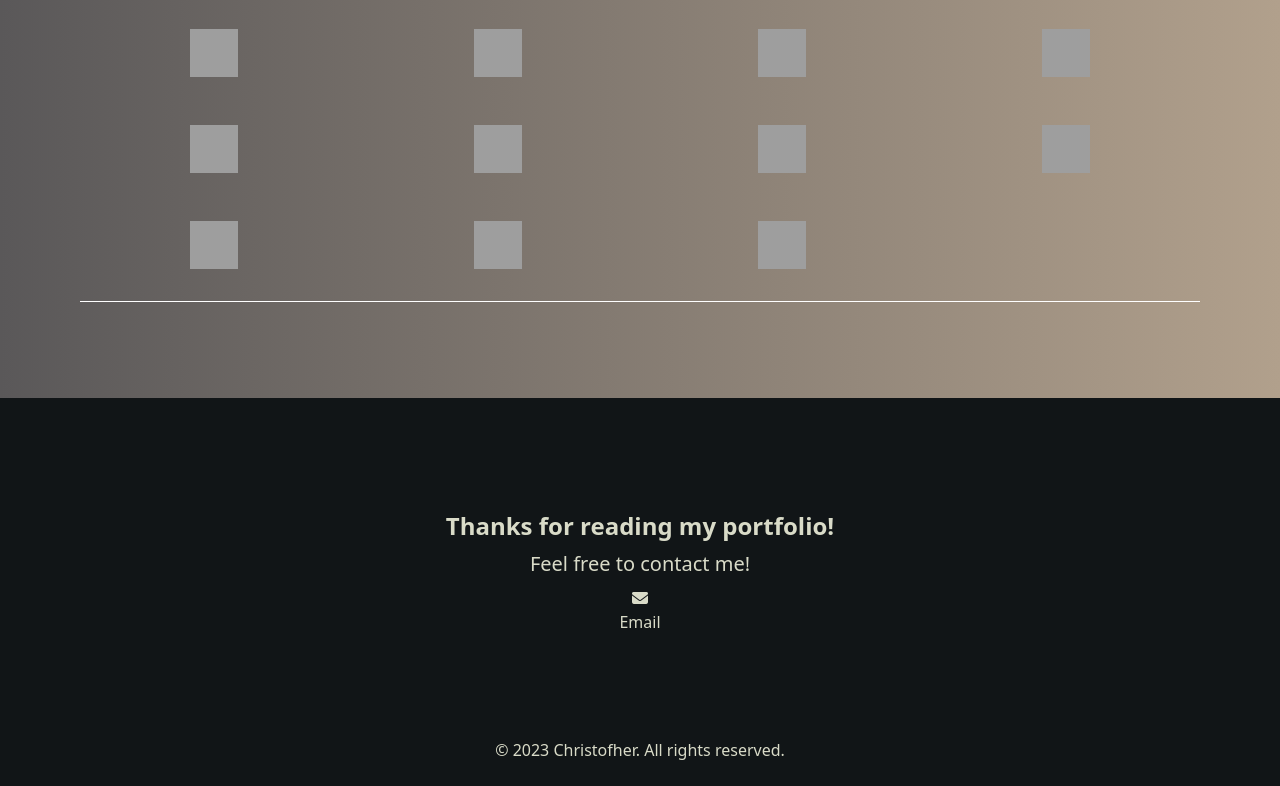
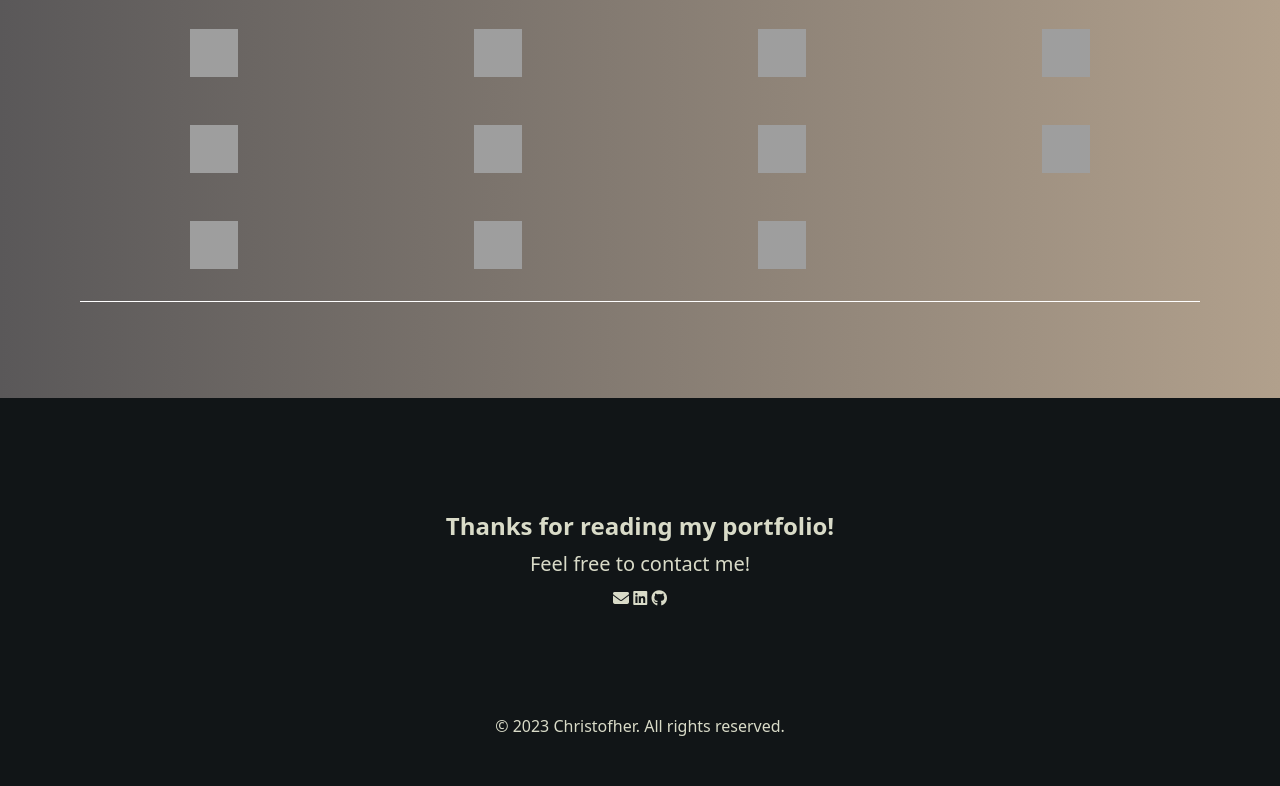
Before and after one commit to KostLinux/Portfolio, a plain HTML site: page src/index.html in a window 1280 px wide. Shown: the part 4617-5403 px from the top of the page. After the commit the page ends 5379 px from the top, so only its background shows below. Drawn offline with nearby package versions, Linux system fonts and the light colour scheme; grey boxes are pictures that could not be loaded.

Commit message:
Add linkedin and github into contacts

```diff
--- a/src/index.html
+++ b/src/index.html
@@ -150,7 +150,9 @@
                 <h1 class="text-2xl font-bold text-center mb-2">Thanks for reading my portfolio!</h1>
                 <p class="text-xl text-center mb-2">Feel free to contact me!</p>
                 <div class="text-center">
-                    <a href="mailto:christofher.kost@gmail.com"><i class="fas fa-envelope"></i><p>Email</p></a>
+                    <a href="mailto:christofher.kost@gmail.com"><i class="fas fa-envelope"></i></a>
+                    <a href="https://www.linkedin.com/in/christofher-kost-04b9791a2/"><i class="fab fa-linkedin"></i></a>
+                    <a href="https://github.com/KostLinux"><i class="fab fa-github"></i></a>
                 </div>
             </div>
         </section>
```
